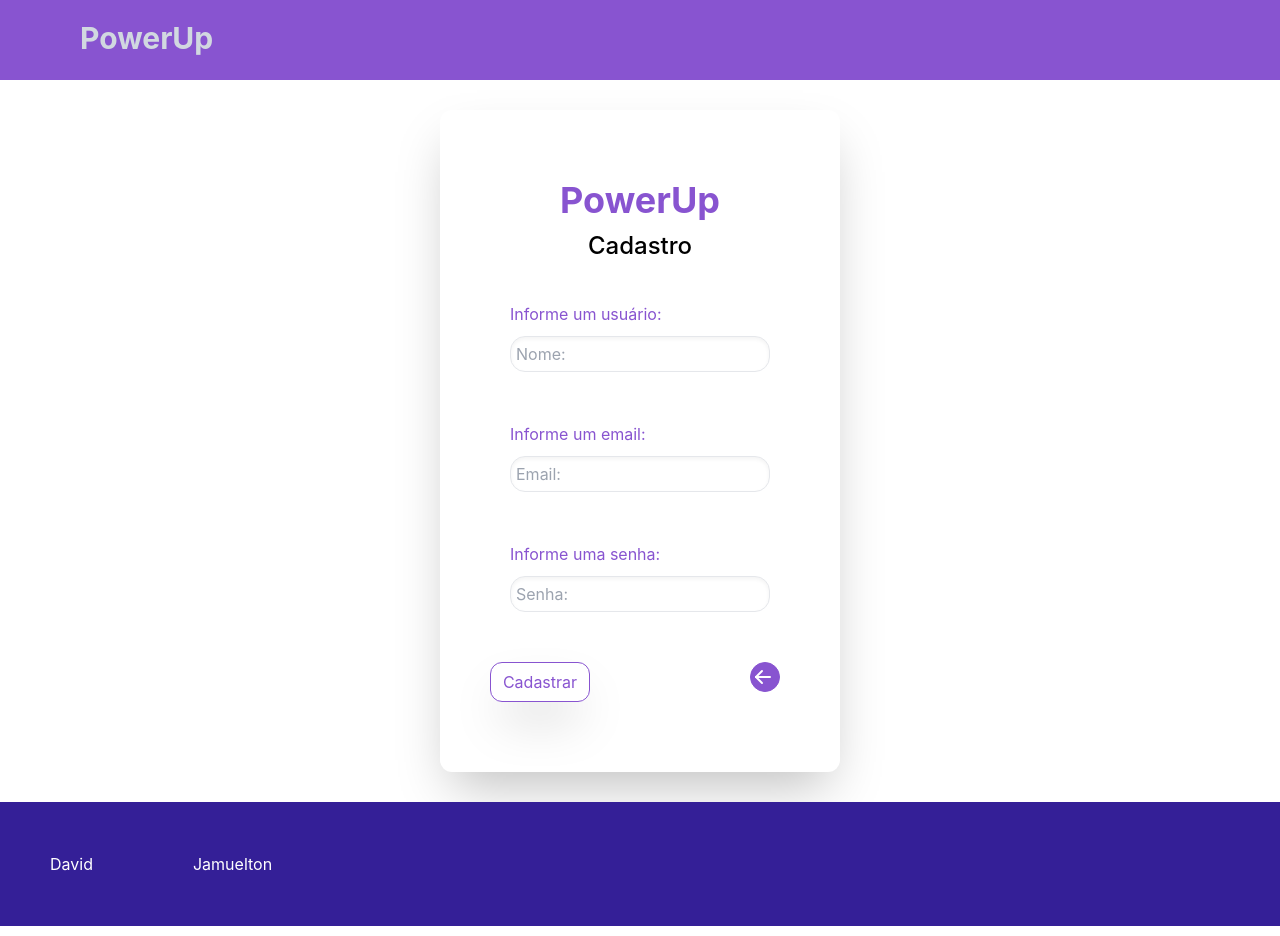
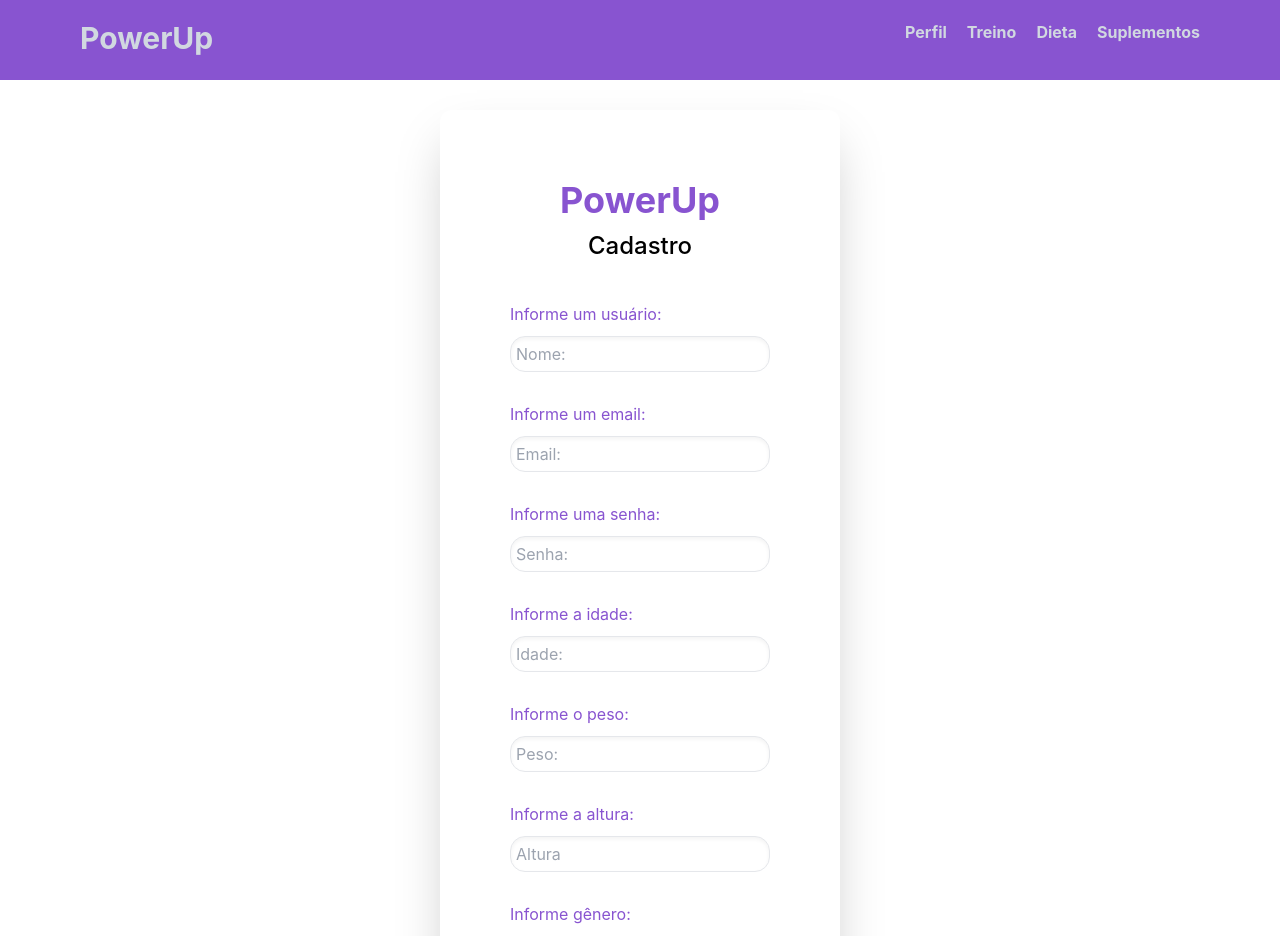
Before and after one commit to DavidRochaCode/PowerUp, a React (Create React App) app in the folder src/View/powerupfront/: page /cadastro in a window 1280 px wide. Shown: the top 936 px of the page. Built offline with nearby package versions, Linux system fonts and the light colour scheme.

Commit message:
add:atualizando header

```diff
--- a/src/View/powerupfront/src/Organism/Headers.js/Headers.js
+++ b/src/View/powerupfront/src/Organism/Headers.js/Headers.js
@@ -1,9 +1,32 @@
+import { Link } from "react-router-dom";
+
 export function Headers(){
     return(
-        <div className="col-span-12 bg-[#8854d0] h-20">
-           <div className="col-span-6 mx-[80px]">
-                <p className="text-3xl font-bold text-[#d1d8e0] mt-[20px]">PowerUp</p>
+        <div className="col-span-12 bg-[#8854d0] h-20  flex justify-between w-full font-bold text-[#d1d8e0]">
+                <p className="mx-[80px] text-3xl  mt-[20px]">PowerUp</p>
+                <ul className="mx-[80px] mt-[20px] flex flex-row ">
+                    <li className="ml-[20px]">
+                        <Link to='/'>
+                            <p>Perfil</p>
+                        </Link>
+                    </li>
+                    <li className="ml-[20px]">
+                        <Link to='/'>
+                            <p>Treino</p>
+                        </Link>
+                    </li>
+                    <li className="ml-[20px]">
+                        <Link to='/'>
+                            <p>Dieta</p>
+                        </Link>
+                    </li>
+                    <li className="ml-[20px]">
+                        <Link to='/'>
+                            <p>Suplementos</p>
+                        </Link>
+                    </li>
+                </ul>
            </div>
-        </div>
+
     )
 }
--- a/src/View/powerupfront/src/Organism/SingArea/SingAreas.js
+++ b/src/View/powerupfront/src/Organism/SingArea/SingAreas.js
@@ -15,25 +15,61 @@ export function SingAreas({title,subTitle,but1,but2}){
                    <h2 className="text-2xl font-medium flex justify-center mt-[10px]">{subTitle}</h2>
                 </div>
 
+                <form action="" method="">
                     <div className="my-[20px]">
-                    <form action="" method="">
+
                         <label htmlFor="" className="text-[#8854d0]">Informe um usuário:</label>
                         <Inputs type="text" place="Nome:"/>
-                    </form>
+
                     </div>
 
                     <div className="my-[20px]">
-                    <form action="" method="">
+
                         <label htmlFor="" className="text-[#8854d0]">Informe um email:</label>
                         <Inputs  type="email" place="Email:"/>
-                    </form>
+
                     </div>
 
                     <div className="my-[20px]">
-                    <form action="" method="">
+
                         <label htmlFor="" className="text-[#8854d0]">Informe uma senha:</label>
                         <Inputs type="password" place="Senha:"/>
-                    </form>
+
+                    </div>
+
+                    <div className="my-[20px]">
+
+                        <label htmlFor="" className="text-[#8854d0]">Informe a idade:</label>
+                        <Inputs type="text" place="Idade:"/>
+
+                    </div>
+
+                    <div className="my-[20px]">
+
+                        <label htmlFor="" className="text-[#8854d0]">Informe o peso:</label>
+                        <Inputs type="text" place="Peso:"/>
+
+                    </div>
+
+                    <div className="my-[20px]">
+
+                        <label htmlFor="" className="text-[#8854d0]">Informe a altura:</label>
+                        <Inputs type="text" place="Altura"/>
+
+                    </div>
+
+                    <div className="my-[20px]">
+
+                        <label htmlFor="" className="text-[#8854d0]">Informe gênero:</label>
+                        <Inputs type="text" place="Genêro"/>
+
+                    </div>
+
+                    <div className="my-[20px]">
+
+                        <label htmlFor="" className="text-[#8854d0]">Informe a atividade:</label>
+                        <Inputs type="text" place="Atividade:"/>
+
                     </div>
 
                     <div className="flex justify-between w-full ">
@@ -48,8 +84,7 @@ export function SingAreas({title,subTitle,but1,but2}){
 
                         </div>
                     </div>
-
-
+                </form>
 
             </div>
 
```
Lines whose indentation alone changed are shown as unchanged.
